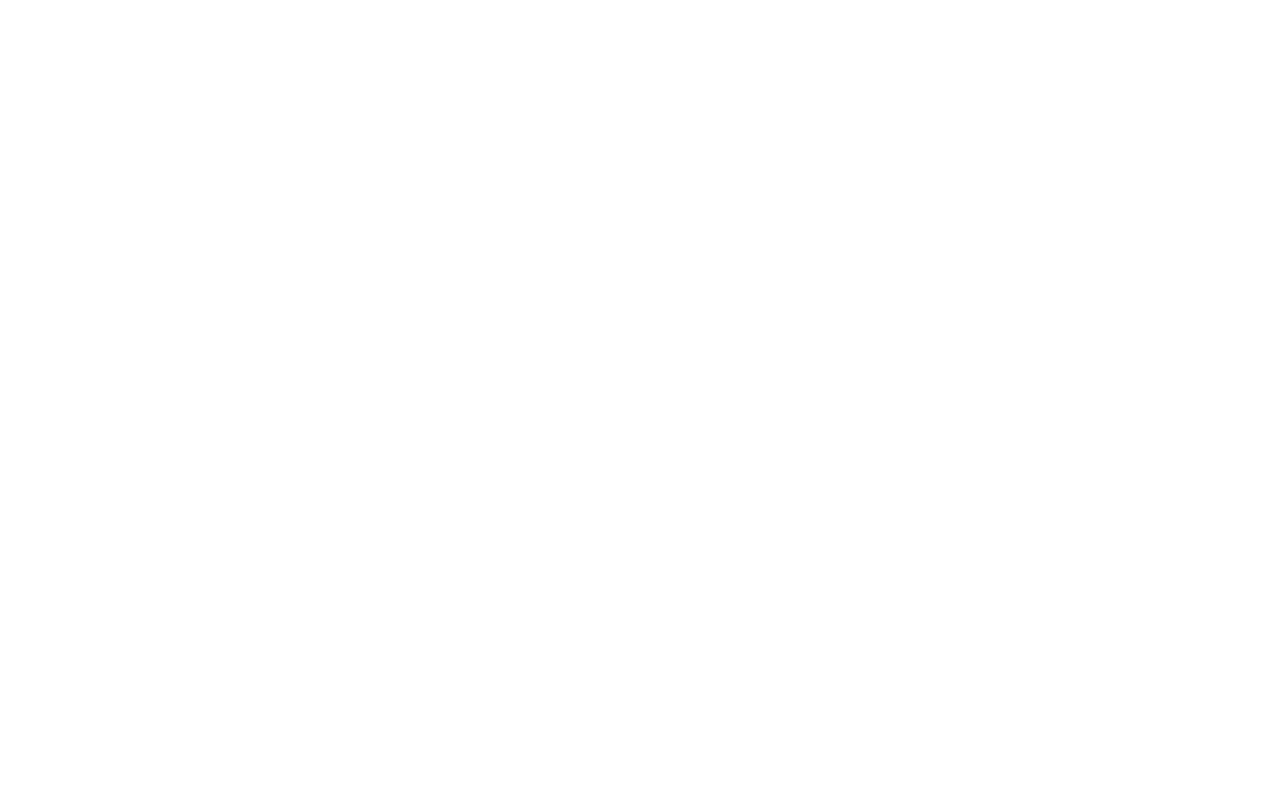
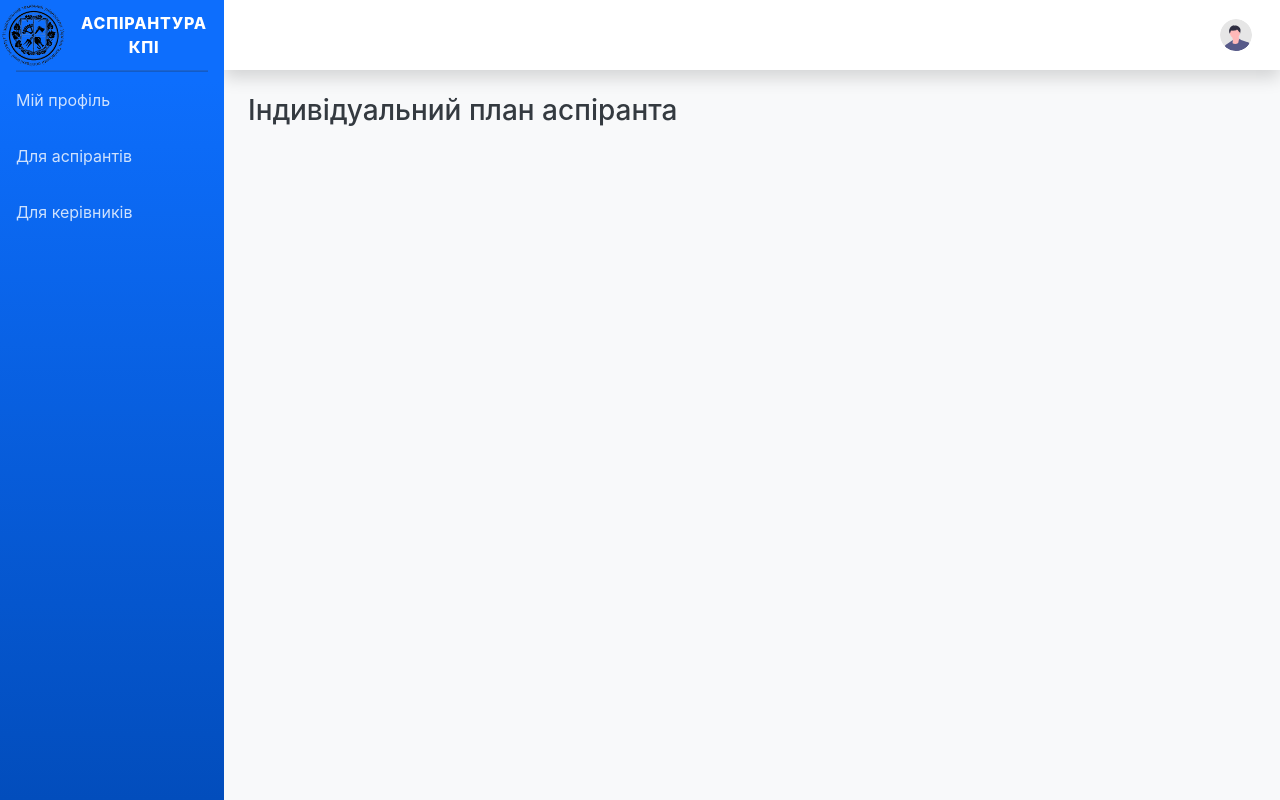
Before and after one commit to vladhuk/phd-student-control-web, a React (Create React App) app: page /phd-student in a window 1280 px wide. Built offline with nearby package versions, Linux system fonts and the light colour scheme; no server answers.

Commit message:
- Add endpoint for every page;

```diff
--- a/src/components/App.component.tsx
+++ b/src/components/App.component.tsx
@@ -1,7 +1,9 @@
 import React, { FunctionComponent } from 'react';
 import { BrowserRouter, Route, Switch } from 'react-router-dom';
 import { Login } from './pages/Login/Login.component';
-import { MainPage } from './pages/MainPage/MainPage.component';
+import { PhdStudent } from './pages/PhdStudent/PhdStudent.component';
+import { Profile } from './pages/Profile/Profile.component';
+import { ScientificDirector } from './pages/ScientificDirector/ScientificDirector.component';
 
 export const App: FunctionComponent = () => {
   return (
@@ -9,7 +11,9 @@
       <BrowserRouter>
         <Switch>
           <Route path="/login" component={Login} />
-          <Route path="/profile" component={MainPage} />
+          <Route path="/profile" component={Profile} />
+          <Route path="/phd-student" component={PhdStudent} />
+          <Route path="/scientific-director" component={ScientificDirector} />
         </Switch>
       </BrowserRouter>
     </>
--- /dev/null
+++ b/src/components/pages/PhdStudent/PhdStudent.component.tsx
@@ -0,0 +1,23 @@
+import { Sidebar } from 'components/organisms/Sidebar/Sidebar.component';
+import { Topbar } from 'components/organisms/Topbar/Topbar.component';
+import React, { FunctionComponent } from 'react';
+
+export const PhdStudent: FunctionComponent = () => {
+  return (
+    <div id="wrapper">
+      <Sidebar />
+      <div id="content-wrapper" className="d-flex flex-column">
+        <div id="content">
+          <Topbar />
+          <div className="container-fluid">
+            <div className="d-sm-flex align-items-center justify-content-between mb-4">
+              <h1 className="h3 mb-0 text-gray-800">
+                Індивідуальний план аспіранта
+              </h1>
+            </div>
+          </div>
+        </div>
+      </div>
+    </div>
+  );
+};
--- /dev/null
+++ b/src/components/pages/Profile/Profile.component.tsx
@@ -0,0 +1,21 @@
+import { Sidebar } from 'components/organisms/Sidebar/Sidebar.component';
+import { Topbar } from 'components/organisms/Topbar/Topbar.component';
+import React, { FunctionComponent } from 'react';
+
+export const Profile: FunctionComponent = () => {
+  return (
+    <div id="wrapper">
+      <Sidebar />
+      <div id="content-wrapper" className="d-flex flex-column">
+        <div id="content">
+          <Topbar />
+          <div className="container-fluid">
+            <div className="d-sm-flex align-items-center justify-content-between mb-4">
+              <h1 className="h3 mb-0 text-gray-800">Профіль</h1>
+            </div>
+          </div>
+        </div>
+      </div>
+    </div>
+  );
+};
--- a/src/components/pages/MainPage/MainPage.component.tsx
+++ b/src/components/pages/ScientificDirector/ScientificDirector.component.tsx
@@ -2,14 +2,18 @@
 import { Topbar } from 'components/organisms/Topbar/Topbar.component';
 import React, { FunctionComponent } from 'react';
 
-export const MainPage: FunctionComponent = () => {
+export const ScientificDirector: FunctionComponent = () => {
   return (
     <div id="wrapper">
       <Sidebar />
       <div id="content-wrapper" className="d-flex flex-column">
         <div id="content">
           <Topbar />
-          <div className="container-fluid">{/* TODO: */}</div>
+          <div className="container-fluid">
+            <div className="d-sm-flex align-items-center justify-content-between mb-4">
+              <h1 className="h3 mb-0 text-gray-800">Список аспірантів</h1>
+            </div>
+          </div>
         </div>
       </div>
     </div>
```
